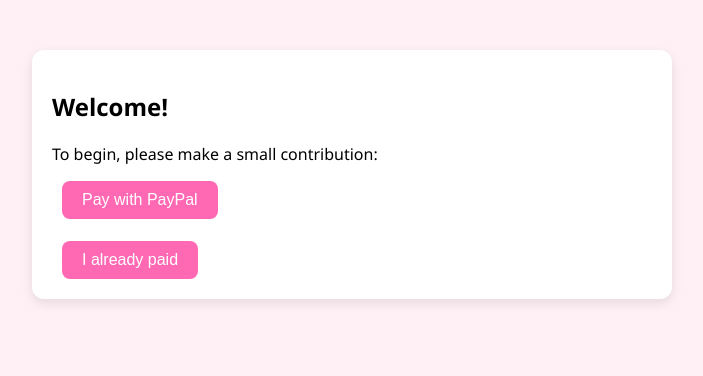
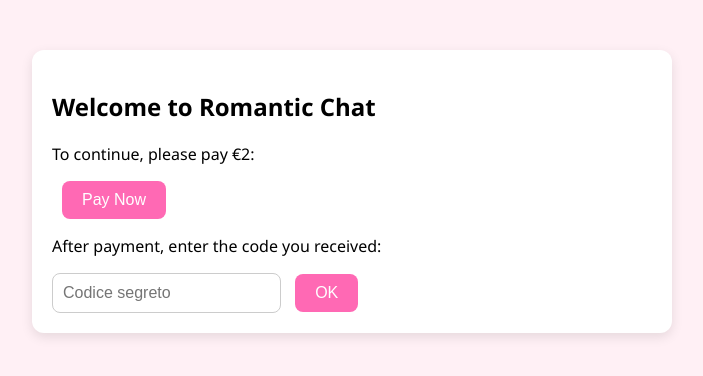
Before and after one commit to Hitlie599/Romantic-chat, a plain HTML site: page index.html in a window 1280 px wide. Shown: the whole page, without its empty margins (288-991 px from the left). Drawn offline with Linux system fonts and the light colour scheme.

Commit message:
Update index.html

```diff
--- a/index.html
+++ b/index.html
@@ -54,13 +54,14 @@
 <body>
 
 <div class="container" id="paySection">
-  <h2 id="welcomeTitle">Benvenuto!</h2>
-  <p id="payText">Per iniziare, invia un piccolo contributo:</p>
+  <h2 id="welcomeTitle"></h2>
+  <p id="payText"></p>
   <a href="https://paypal.me/sidhumosewala599/2" target="_blank">
-    <button id="payBtn">Paga con PayPal</button>
+    <button id="payBtn"></button>
   </a>
-  <br><br>
-  <button onclick="checkPayment()" id="confirmBtn">Ho già pagato</button>
+  <p id="enterCodeText"></p>
+  <input type="text" id="secretCodeInput" placeholder="Codice segreto">
+  <button onclick="checkCode()">OK</button>
 </div>
 
 <div class="container hidden" id="chatSection">
@@ -69,83 +70,68 @@
     <div><strong><span id="namePlaceholder"></span>:</strong> <span id="firstMessage"></span></div>
   </div>
   <div class="input">
-    <input type="text" id="userInput" placeholder="" />
-    <button onclick="sendMessage()" id="sendBtn"></button>
+    <input type="text" id="userInput" placeholder="">
+    <button onclick="sendMessage()">Invia</button>
   </div>
 </div>
 
 <script>
-  // Lingua automatica
   const lang = navigator.language.startsWith("en") ? "en" : "it";
-  const strings = {
+  const translations = {
     it: {
-      title: "Chat Romantica",
-      welcome: "Benvenuto!",
-      pay: "Per iniziare, invia un piccolo contributo:",
-      payBtn: "Paga con PayPal",
-      confirm: "Ho già pagato",
-      input: "Scrivi qualcosa...",
-      send: "Invia",
-      msg: "Ciao amore... sono qui solo per te.",
-      nameList: ["Sofia", "Valentina", "Isabella", "Aurora", "Luna", "Juliette", "Mia", "Aria", "Freya", "Amira"]
+      welcomeTitle: "Benvenuto nella Chat Romantica",
+      payText: "Per continuare, effettua il pagamento di 2€:",
+      payBtn: "Paga ora",
+      enterCodeText: "Dopo il pagamento, inserisci il codice ricevuto:",
+      invalidCode: "Codice errato. Riprova.",
+      girlName: "La tua ragazza virtuale",
+      firstMessage: "Ciao amore... sono qui solo per te.",
+      inputPlaceholder: "Scrivi qualcosa...",
+      sendBtn: "Invia"
     },
     en: {
-      title: "Romantic Chat",
-      welcome: "Welcome!",
-      pay: "To begin, please make a small contribution:",
-      payBtn: "Pay with PayPal",
-      confirm: "I already paid",
-      input: "Write something...",
-      send: "Send",
-      msg: "Hi love... I'm here just for you.",
-      nameList: ["Sophia", "Valentina", "Isabella", "Aurora", "Luna", "Juliette", "Mia", "Aria", "Freya", "Amira"]
+      welcomeTitle: "Welcome to Romantic Chat",
+      payText: "To continue, please pay €2:",
+      payBtn: "Pay Now",
+      enterCodeText: "After payment, enter the code you received:",
+      invalidCode: "Invalid code. Try again.",
+      girlName: "Your virtual girlfriend",
+      firstMessage: "Hi love... I'm here just for you.",
+      inputPlaceholder: "Type something...",
+      sendBtn: "Send"
     }
   };
 
-  const txt = strings[lang];
-  document.title = txt.title;
-  document.getElementById("welcomeTitle").textContent = txt.welcome;
-  document.getElementById("payText").textContent = txt.pay;
-  document.getElementById("payBtn").textContent = txt.payBtn;
-  document.getElementById("confirmBtn").textContent = txt.confirm;
-  document.getElementById("userInput").placeholder = txt.input;
-  document.getElementById("sendBtn").textContent = txt.send;
-  document.getElementById("firstMessage").textContent = txt.msg;
+  const t = translations[lang];
+  document.getElementById("welcomeTitle").innerText = t.welcomeTitle;
+  document.getElementById("payText").innerText = t.payText;
+  document.getElementById("payBtn").innerText = t.payBtn;
+  document.getElementById("enterCodeText").innerText = t.enterCodeText;
+  document.getElementById("girlName").innerText = t.girlName;
+  document.getElementById("firstMessage").innerText = t.firstMessage;
+  document.getElementById("userInput").placeholder = t.inputPlaceholder;
 
-  function getRandomName() {
-    const names = txt.nameList;
-    return names[Math.floor(Math.random() * names.length)];
+  function checkCode() {
+    const code = document.getElementById("secretCodeInput").value.trim();
+    if (code === "romantic2024") {
+      document.getElementById("paySection").classList.add("hidden");
+      document.getElementById("chatSection").classList.remove("hidden");
+    } else {
+      alert(t.invalidCode);
+    }
   }
 
-  document.getElementById("namePlaceholder").textContent = getRandomName();
-
-  // Simulazione invio messaggio
   function sendMessage() {
     const input = document.getElementById("userInput");
-    const text = input.value.trim();
-    if (text !== "") {
+    const msg = input.value.trim();
+    if (msg) {
       const div = document.createElement("div");
-      div.innerHTML = `<strong>Tu:</strong> ${text}`;
+      div.innerHTML = `<strong>Tu:</strong> ${msg}`;
       document.getElementById("chatWindow").appendChild(div);
       input.value = "";
     }
   }
+</script>
 
-  // Salvataggio e verifica pagamento
-  function checkPayment() {
-    localStorage.setItem("hasPaid", "true");
-    showChat();
-  }
-
-  function showChat() {
-    document.getElementById("paySection").classList.add("hidden");
-    document.getElementById("chatSection").classList.remove("hidden");
-  }
-
-  // Mostra chat se già pagato
-  if (localStorage.getItem("hasPaid") === "true") {
-    showChat();
-  }
-</script>
 </body>
 </html>
```
